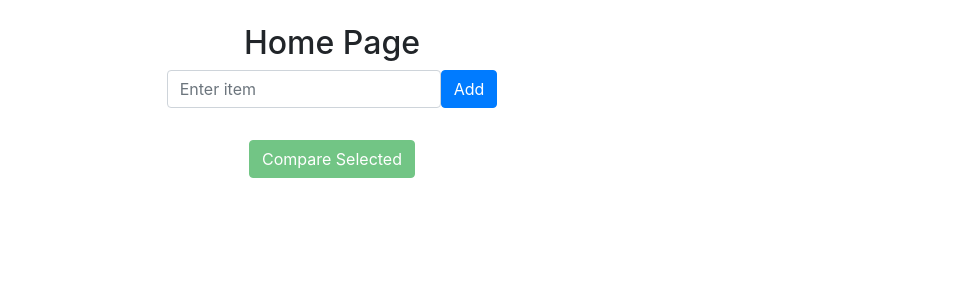
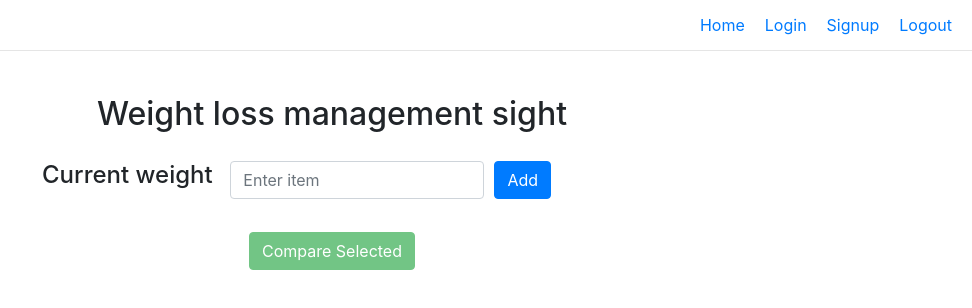
Before and after one commit to Nigash7/projectReact, a React (Create React App) app: page /home in a window 1280 px wide. Shown: the top 308 px of the page, without its empty margins (308-1280 px from the left). Built offline with nearby package versions, Linux system fonts and the light colour scheme; sample sign-in values are in the browser's storage.

Commit message:
fourth change

```diff
--- a/src/App.js
+++ b/src/App.js
@@ -7,6 +7,7 @@ import NavBar from './pages/navbar.js'
 import Home from './pages/HomePage.js'
 import ProtectedRoute from "./pages/Protected_Route.js";
 import Compare from './pages/Compare.js';
+import Logout from './pages/Logout.js'
 
 function App() {
 
@@ -33,6 +34,14 @@ function App() {
             </ProtectedRoute>
           }
         />
+         <Route
+          path="/logout"
+          element={
+            <ProtectedRoute>
+              <Logout />
+            </ProtectedRoute>
+          }
+        />
 
 
     </Routes>
--- a/src/pages/Compare.js
+++ b/src/pages/Compare.js
@@ -25,7 +25,7 @@ function Compare() {
           <div key={index} className="col-md-6">
             <div className="card p-3 mb-3">
               <h5>Item {index + 1}</h5>
-              <p><strong>Text:</strong> {item.text}</p>
+              <p><strong>Weight:</strong> {item.text}</p>
               <p><strong>Date:</strong> {item.date}</p>
             </div>
           </div>
--- a/src/pages/HomePage.js
+++ b/src/pages/HomePage.js
@@ -1,5 +1,6 @@
-import React, { useState } from "react";
+import React, { useState, useEffect } from "react";
 import { useNavigate } from "react-router-dom";
+import Navbar from './navbar.js'
 
 function Home() {
   const [item, setItem] = useState("");
@@ -8,10 +9,14 @@ function Home() {
   const [selected, setSelected] = useState([]);
   const navigate = useNavigate();
 
+
+
   // Pagination state
   const [currentPage, setCurrentPage] = useState(1);
   const itemsPerPage = 4; // change this to show more/less items per page
 
+  const loggedInUser = JSON.parse(localStorage.getItem("loggedInUser"));
+  const storageKey = loggedInUser ? `todoList_${loggedInUser.email}` : null;
   // Add or update item
   const handleAdd = () => {
   if (item.trim() === "") return;
@@ -70,26 +75,42 @@ function Home() {
     const itemsToCompare = selected.map((i) => list[i]);
     navigate("/compare", { state: { itemsToCompare } });
   };
+   // Load list from localStorage on page load
+  useEffect(() => {
+    const savedList = JSON.parse(localStorage.getItem("todoList"));
+    if (savedList) {
+      setList(savedList);
+    }
+  }, []);
+
+  //  Save list to localStorage whenever it changes
+  useEffect(() => {
+    localStorage.setItem("todoList", JSON.stringify(list));
+  }, [list]);
 
   return (
-    <div className="container mt-4">
-      <h2>Home Page</h2>
+    <div>
+    <Navbar />
+    <hr></hr>
+    <div className="container mt-4 col-12">
+      <h2 className="heading" >Weight loss management sight </h2>
 
-      <div className="d-flex mb-3">
+      <div className="d-flex mb-3 col-6">
+        <h4 className="col-4"> Current weight</h4>
         <input
-          type="text"
+          type="number"
           value={item}
           onChange={(e) => setItem(e.target.value)}
           placeholder="Enter item"
-          className="form-control me-2"
+          className="form-control me-2 col-5"
         />
-        <button onClick={handleAdd} className="btn btn-primary">
+        <button onClick={handleAdd} id="add" className="btn btn-primary">
           {editIndex !== null ? "Update" : "Add"}
         </button>
       </div>
 
       {/* List */}
-      <ul className="list-group">
+      <ul className="list-group col-6">
         {currentItems.map((liItem, index) => (
           <li
             key={firstIndex + index} // correct key for pagination
@@ -97,24 +118,26 @@ function Home() {
           >
             <div>
 
-              <strong>{liItem.text}</strong>
-              <br />
-              <small className="text-muted">{liItem.date}</small>
+              <h5 id="h5">  <strong >{liItem.text} <small> kg</small> </strong></h5>
+
+              <medium className="text-muted">{liItem.date}</medium>
+
+            </div>
+            <div>
                <input
+               id="check"
                 type="checkbox"
                 className="me-2"
                 checked={selected.includes(index)}
                 onChange={() => handleCheckbox(index)}
               />
-            </div>
-            <div>
-              <button
+              <button  id="edit"
                 onClick={() => handleEdit(firstIndex + index)}
                 className="btn btn-sm btn-warning me-2"
               >
                 Edit
               </button>
-              <button
+              <button id="edit"
                 onClick={() => handleDelete(firstIndex + index)}
                 className="btn btn-sm btn-danger"
               >
@@ -148,7 +171,7 @@ function Home() {
           ))}
         </div>
       )}
-    </div>
+    </div></div>
   );
 }
 
--- a/src/pages/home.css
+++ b/src/pages/home.css
@@ -6,3 +6,21 @@
     flex-direction: column;
     flex-wrap: wrap;
 }
+#add{
+    margin: 0 10px;
+}
+.heading{
+    padding: 20px 0;
+}
+#edit{
+    margin: 0 10px;
+}
+strong{
+    padding: 0px 10px;
+}
+#h5{
+    display: inline;
+}
+#check{
+    margin: 0px 30px;
+}
--- a/src/pages/logout.js
+++ b/src/pages/logout.js
@@ -1,13 +1,22 @@
-import React from 'react'
+import React from "react";
+import { useNavigate } from "react-router-dom";
 
-function logout() {
-    localStorage.removeItem("loggedInUser"); // remove login info
-  navigate("/login");
+function Logout() {
+  const navigate = useNavigate(); // ✅ use the hook
+
+  const handleLogout = () => {
+    localStorage.removeItem("loggedInUser"); // clear user data
+    navigate("/login"); // redirect to login page
+  };
+
   return (
-    <div>
-
+    <div className="container mt-4">
+      <h2>Logout</h2>
+      <button className="btn btn-danger" onClick={handleLogout}>
+        Logout
+      </button>
     </div>
-  )
+  );
 }
 
-export default logout
+export default Logout;
--- /dev/null
+++ b/src/pages/navbar.css
@@ -0,0 +1,19 @@
+nav{
+    display: flex;
+    flex-direction: row;
+    padding: 10px;
+    align-items: center;
+}
+.navio{
+    display: flex;
+    justify-content: end;
+    align-items: center;
+    height: 50px;
+
+}
+hr{
+    margin: 0;
+}
+.NavLink{
+    padding: 0 10px;
+}
--- a/src/pages/navbar.js
+++ b/src/pages/navbar.js
@@ -1,15 +1,21 @@
 import React from 'react'
 import {NavLink} from 'react-router-dom'
+import './navbar.css'
 
 function navbar() {
   return (
-    <div>
-        <ul>
-           <NavLink to='/home'><li>Home</li></NavLink>
-            <NavLink to='/login'><li>Login</li></NavLink>
-             <NavLink to='/signup'><li>Signup</li></NavLink>
+    <div className='navio'>
+        <nav>
+           <NavLink className="NavLink" to='/home'>Home</NavLink>
+            <NavLink className="NavLink" to='/login'>Login</NavLink>
+             <NavLink className="NavLink" to='/signup'>Signup</NavLink>
+              <NavLink className="NavLink" to='/logout'>Logout</NavLink>
 
-        </ul>
+
+
+
+
+        </nav>
 
 
     </div>
```
